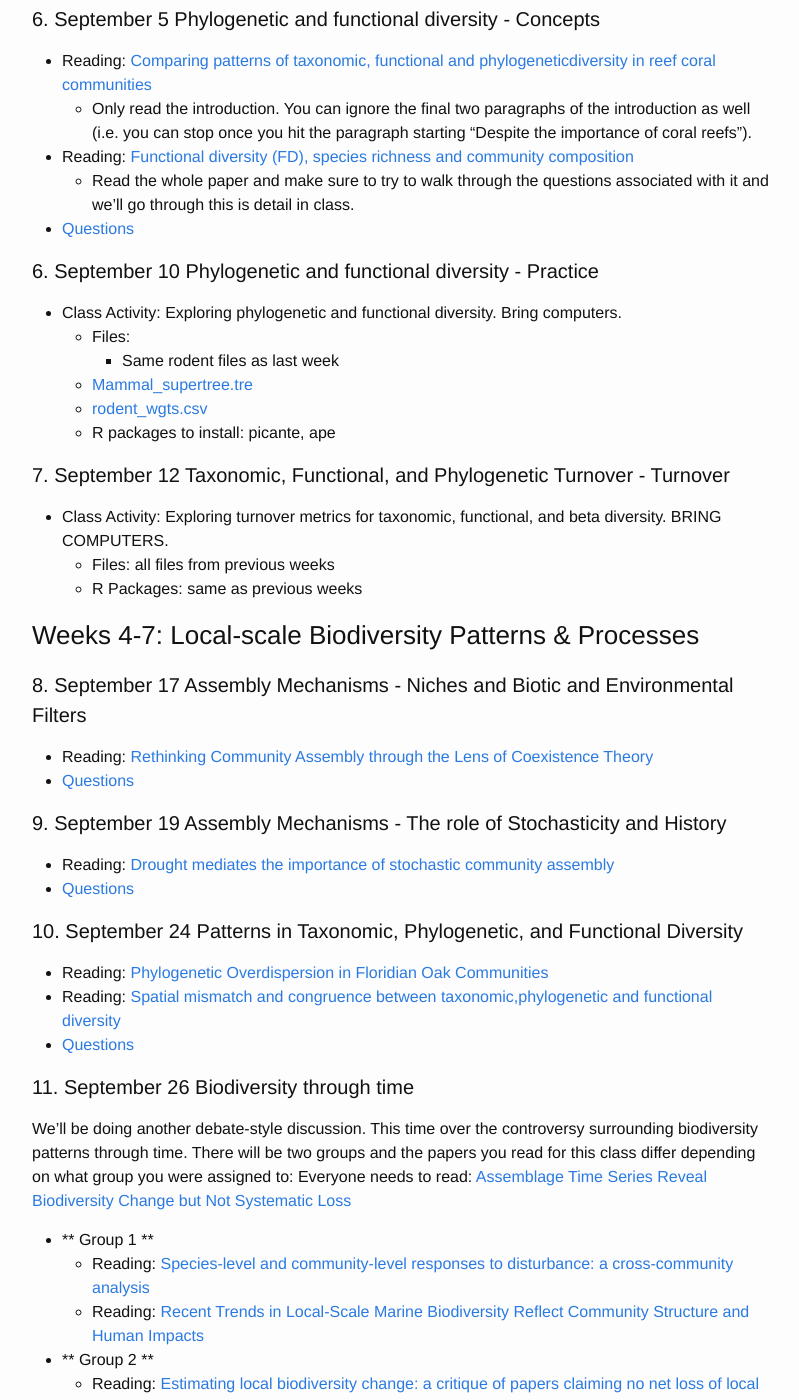
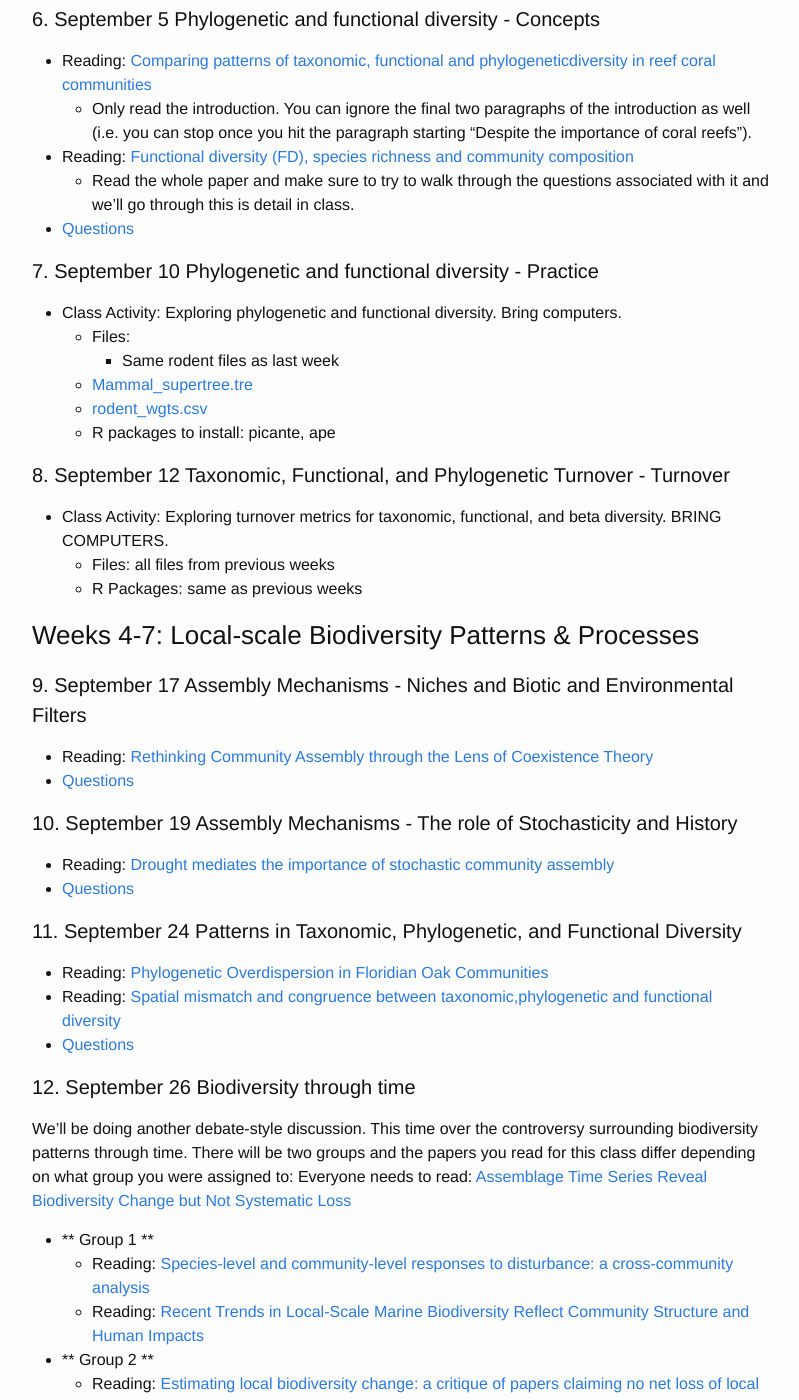
Before and after one commit to skmorgane/biodiversity-course, a Jekyll site: the page built from schedule.md, in a window 1280 px wide and 1400 px high, scrolled down 1008 px. Shown: the whole window, without its empty margins (238-1037 px from the left). Built offline with Jekyll 4.4.1, drawn with Linux system fonts in a browser that asks for light colours; some of the changed text lies outside the part shown.

Commit message:
Fix class numbers

```diff
--- a/schedule.md
+++ b/schedule.md
@@ -38,7 +38,7 @@ IMPORTANT: if Date is followed by 2 asterisks then readings are not yet finalize
     * Read the whole paper and make sure to try to walk through the questions associated with it and we'll go through this is detail in class.
 * [Questions]({{ site.baseurl }}/questions/PD_FD)
 
-#### 6. September 10 Phylogenetic and functional diversity - Practice
+#### 7. September 10 Phylogenetic and functional diversity - Practice
 * Class Activity: Exploring phylogenetic and functional diversity. Bring computers.
     * Files:
         * Same rodent files as last week
@@ -46,26 +46,26 @@ IMPORTANT: if Date is followed by 2 asterisks then readings are not yet finalize
 	* [rodent_wgts.csv]({{ site.baseurl }}/exercises/PD_FD/rodent_wgts.csv)
 	* R packages to install: picante, ape
 
-#### 7. September 12 Taxonomic, Functional, and Phylogenetic Turnover - Turnover
+#### 8. September 12 Taxonomic, Functional, and Phylogenetic Turnover - Turnover
 * Class Activity: Exploring turnover metrics for taxonomic, functional, and beta diversity. BRING COMPUTERS.
     * Files: all files from previous weeks
     * R Packages: same as previous weeks
 
 ### Weeks 4-7: Local-scale Biodiversity Patterns & Processes
-#### 8. September 17 Assembly Mechanisms - Niches and Biotic and Environmental Filters
+#### 9. September 17 Assembly Mechanisms - Niches and Biotic and Environmental Filters
 * Reading: [Rethinking Community Assembly through the Lens of Coexistence Theory](https://doi.org/10.1146/annurev-ecolsys-110411-160411)
 * [Questions]({{ site.baseurl }}/questions/coexistence)
 
-#### 9. September 19 Assembly Mechanisms - The role of Stochasticity and History
+#### 10. September 19 Assembly Mechanisms - The role of Stochasticity and History
 * Reading: [Drought mediates the importance of stochastic community assembly](https://doi.org/10.1073/pnas.0704350104 )
 * [Questions]({{ site.baseurl }}/questions/stochastic)
 
-#### 10. September 24 Patterns in Taxonomic, Phylogenetic, and Functional Diversity
+#### 11. September 24 Patterns in Taxonomic, Phylogenetic, and Functional Diversity
 * Reading: [Phylogenetic Overdispersion in Floridian Oak Communities](https://www.cbs.umn.edu/sites/cbs.umn.edu/files/public/downloads/2004%20Cavender%20et%20al%20AmNat.pdf)
 * Reading: [Spatial mismatch and congruence between taxonomic,phylogenetic and functional diversity](https://doi.org/10.1111/j.1461-0248.2010.01493.x)
 * [Questions]({{ site.baseurl }}/questions/class7)
 
-#### 11. September 26 Biodiversity through time
+#### 12. September 26 Biodiversity through time
 We'll be doing another debate-style discussion. This time over the controversy surrounding biodiversity patterns through time.
 There will be two groups and the papers you read for this class differ depending  on what group you were assigned to:
 Everyone needs to read: [Assemblage Time Series Reveal Biodiversity Change but Not Systematic Loss](https://doi.org/10.1126/science.1248484)
@@ -153,16 +153,16 @@ Read the paper you were assigned in class - read the abstracts of the other 3. F
 * Readings: [A latitudinal gradient in planktonic marine bacteria](https://doi.org/10.1073/pnas.0803070105)
 * Group Projects
 
-#### 25. November 14 Large-scale Patterns of Phylogenetic, Functional, and Species Diversity
+#### 26. November 14 Large-scale Patterns of Phylogenetic, Functional, and Species Diversity
 * Reading: [Understanding global patterns of mammalian functional and phylogenetic diversity](https://doi.org/10.1098/rstb.2011.0024)
 * [Questions]({{ site.baseurl }}/questions/GlobalDiversity)
 
 #### 27. November 19
 * No readings: Group Projects
 
-#### 29. November 21 Group Presentations!
+#### 28. November 21 Group Presentations!
 
-#### 26. **November 26 Extinctions
+#### 29. **November 26 Extinctions
 * Reading: [Pleistocene megafaunal collapse, novel plant communities, and enhanced fire regimes in North America](http://science.sciencemag.org/content/326/5956/1100)
 * Reading--you only need to read the abstract! [Extinctions and the loss of ecological function in island bird communities](https://doi.org/10.1111/geb.12147)
 * [Questions]({{ site.baseurl }}/questions/extinctions)
```
Also changed, not shown: other parts of schedule.md (+13 -13 lines).
